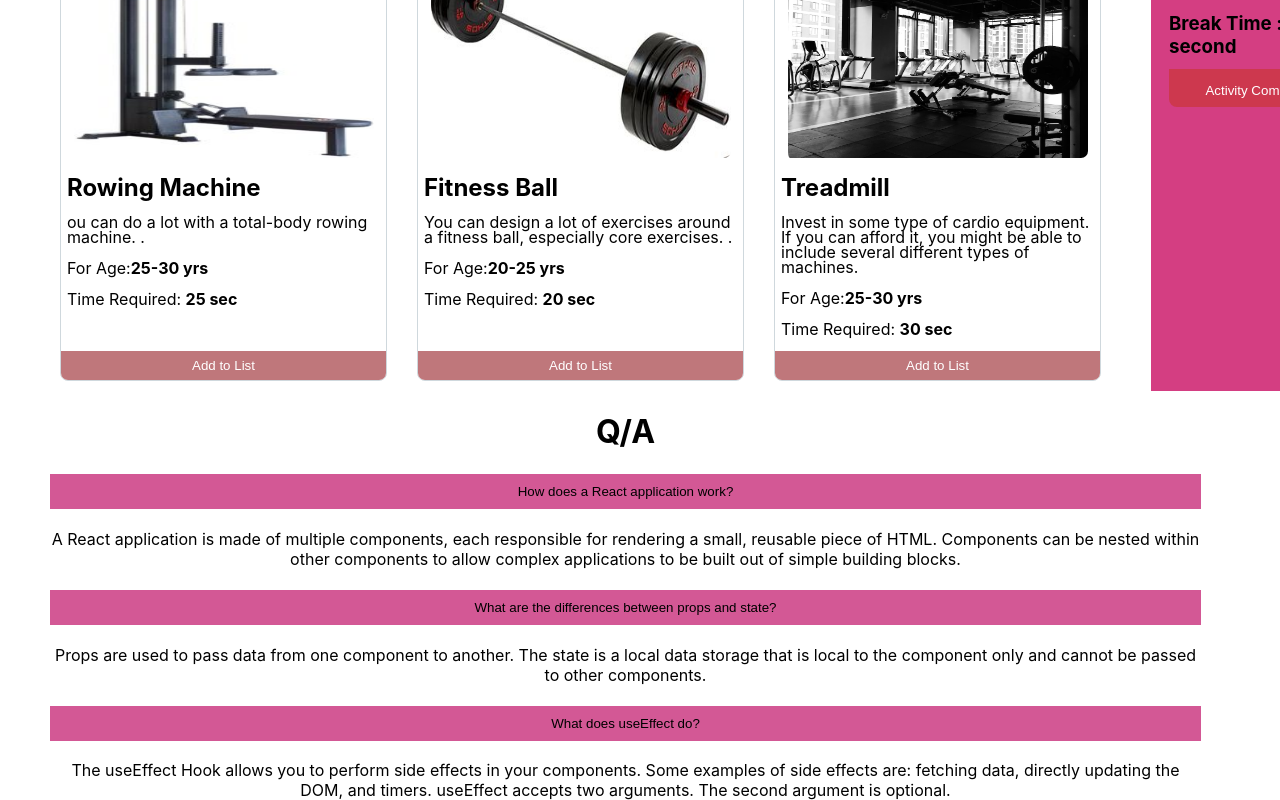
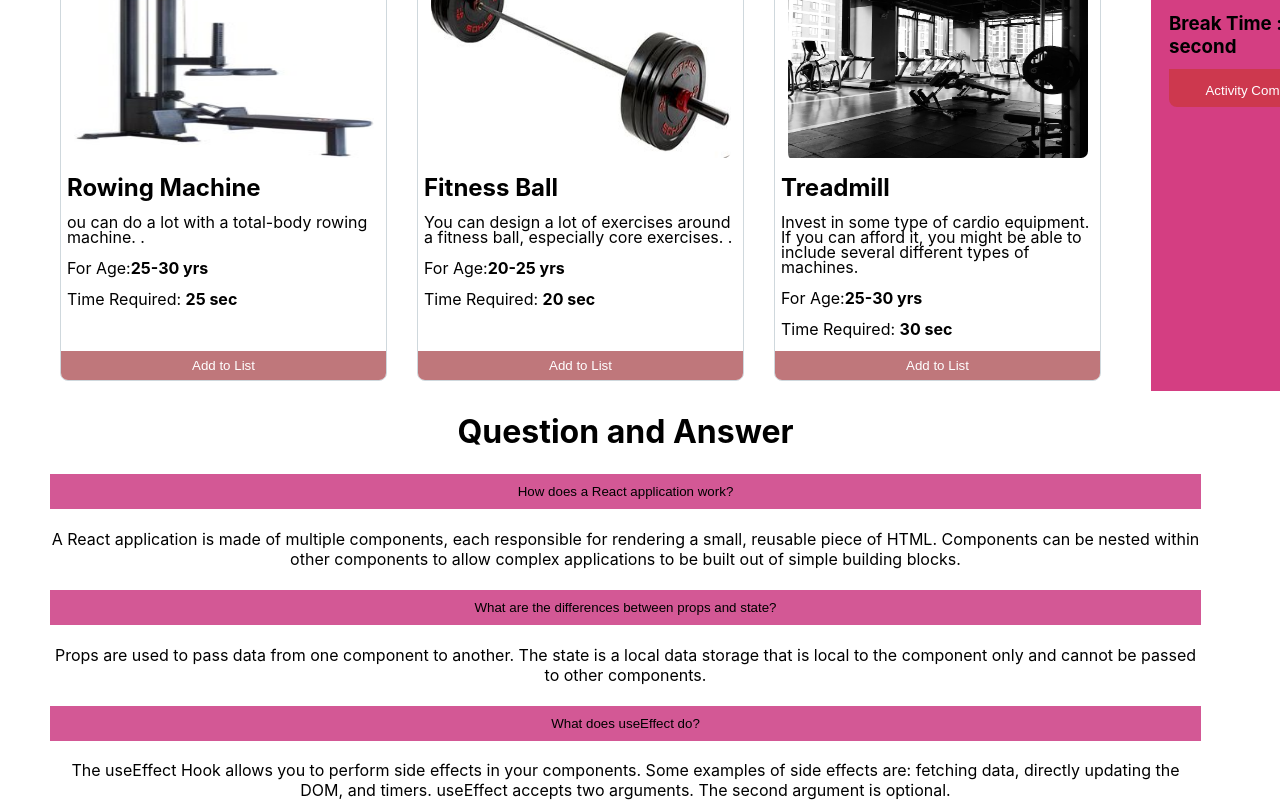
Before and after one commit to Imran-Asad-06/ultra-active-club, a React (Create React App) app: page / in a window 1280 px wide. Shown: the part 603-1403 px from the top of the page. Built offline with nearby package versions, Linux system fonts and the light colour scheme.

Commit message:
added question answer

```diff
--- a/src/components/Ques/Ques.js
+++ b/src/components/Ques/Ques.js
@@ -5,7 +5,7 @@ const Ques = () => {
     return (
 
             <div className='container' >
-              <h1>Q/A</h1>
+              <h1>Question and Answer</h1>
               <div className='qItem'>
                 {/* ques-01 */}
             <div >
```
